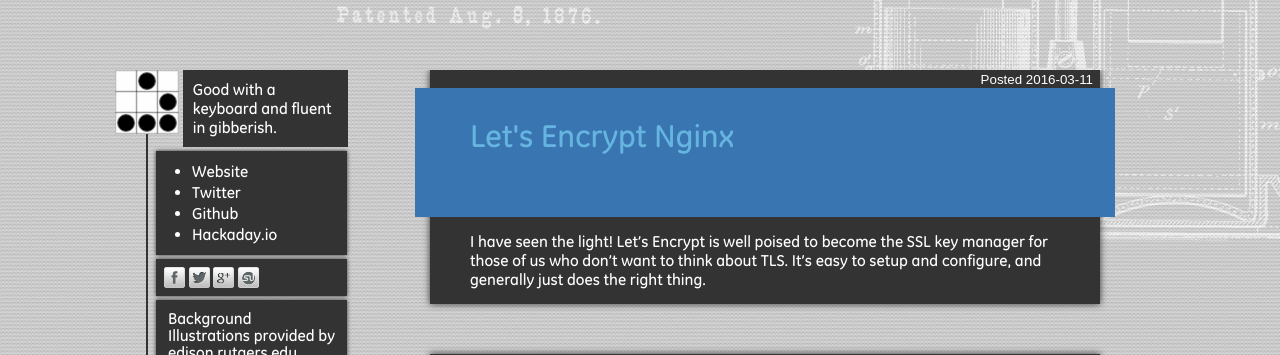
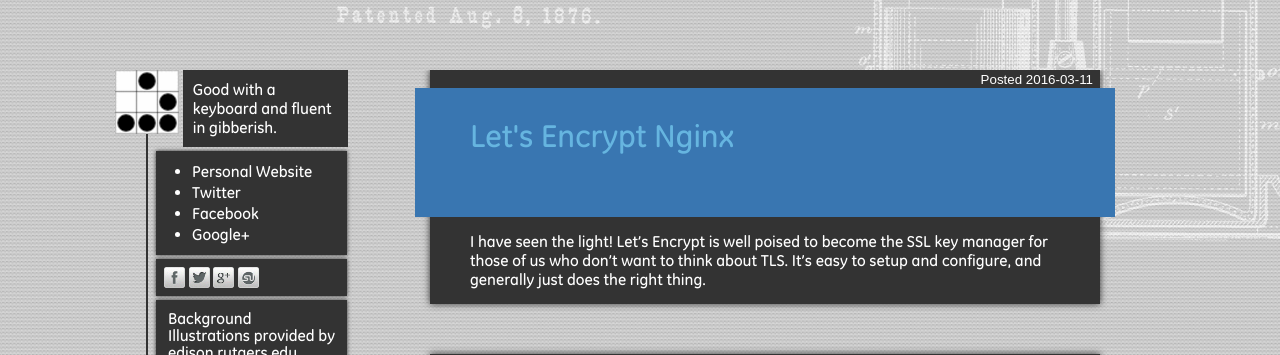
Before and after one commit to AstraLuma/qwertyuiop.ninja, a Jekyll site: the page built from index.html, in a window 1280 px wide. Shown: the top 355 px of the page. Built offline with Jekyll 4.4.1, drawn with Linux system fonts in a browser that asks for light colours; nearby versions of some CDN libraries; the list of posts is cut into pages by our own code; comment, search, counter and statistics services are not loaded.

Commit message:
Use site-specific social links instead of personal ones.

```diff
--- a/_layouts/base.html
+++ b/_layouts/base.html
@@ -32,18 +32,18 @@
                     <div class="unitWrap">
                         <div id="pages" class="unit">
                             <ul>
-                                <li><a href="http://astro73.com/">Website</a></li>
-                                <li><a href="https://twitter.com/astronouth7303">Twitter</a></li>
-                                <li><a href="https://github.com/astronouth7303">Github</a></li>
-                                <li><a href="https://hackaday.io/astronouth7303">Hackaday.io</a></li>
+                                <li><a href="http://astro73.com/">Personal Website</a></li>
+                                <li><a href="https://twitter.com/QwertyuiopNinja">Twitter</a></li>
+                                <li><a href="https://www.facebook.com/qwertyuiopninja/">Facebook</a></li>
+                                <li><a href="https://plus.google.com/+QwertyuiopNinja">Google+</a></li>
                             </ul>
                         </div>
                         <div id="social" class="unit">
                             <div class="socialButtons">
-                                <a class="facebook">&nbsp;</a>
-                                <a class="twitter">&nbsp;</a>
-                                <a class="googleplus">&nbsp;</a>
-                                <a class="stumble">&nbsp;</a>
+                                <a class="facebook" title="Share on Facebook">&nbsp;</a>
+                                <a class="twitter" title="Share on Twitter">&nbsp;</a>
+                                <a class="googleplus" title="Share on Google+">&nbsp;</a>
+                                <a class="stumble" title="Share on StumbleUpon">&nbsp;</a>
                             </div>
                         </div>
                         <div id="about" class="unit">
```
